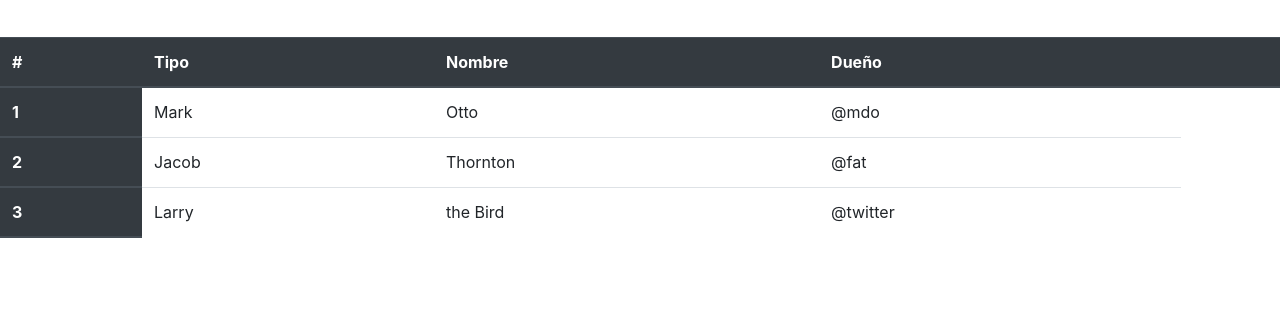
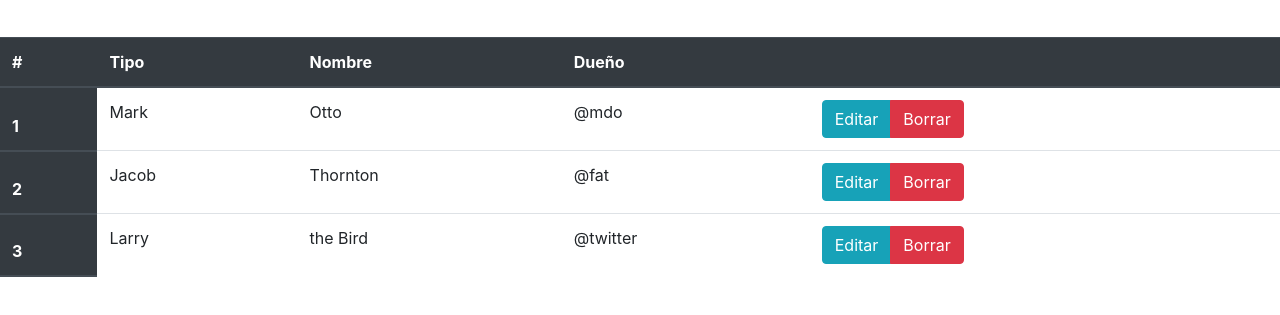
Before and after one commit to gabrielagi/veterinaryClinic, a plain HTML site: page index.html in a window 1280 px wide. Shown: the part 207-522 px from the top of the page. Drawn offline with nearby package versions, Linux system fonts and the light colour scheme; a script that the page names is missing.

Commit message:
Buttons added for the pet list

```diff
--- a/index.html
+++ b/index.html
@@ -73,18 +73,36 @@
                 <td>Mark</td>
                 <td>Otto</td>
                 <td>@mdo</td>
+                <td>
+                    <div class="btn-group" role="group" aria-label="basic-example">
+                        <button type="button" class="btn btn-info">Editar</button>
+                        <button type="button" class="btn btn-danger">Borrar</button>
+                    </div>
+                </td>
             </tr>
             <tr>
             <th scope="row">2</th>
                 <td>Jacob</td>
                 <td>Thornton</td>
                 <td>@fat</td>
+                <td>
+                    <div class="btn-group" role="group" aria-label="basic-example">
+                        <button type="button" class="btn btn-info">Editar</button>
+                        <button type="button" class="btn btn-danger">Borrar</button>
+                    </div>
+                </td>
             </tr>
             <tr>
             <th scope="row">3</th>
                 <td>Larry</td>
                 <td>the Bird</td>
                 <td>@twitter</td>
+                <td>
+                    <div class="btn-group" role="group" aria-label="basic-example">
+                        <button type="button" class="btn btn-info">Editar</button>
+                        <button type="button" class="btn btn-danger">Borrar</button>
+                    </div>
+                </td>
             </tr>
             </thead>
         </thead>
```
